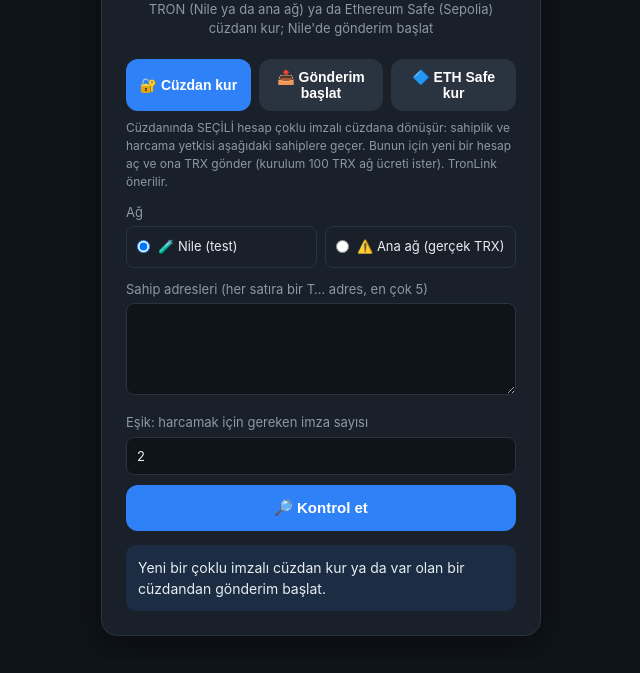
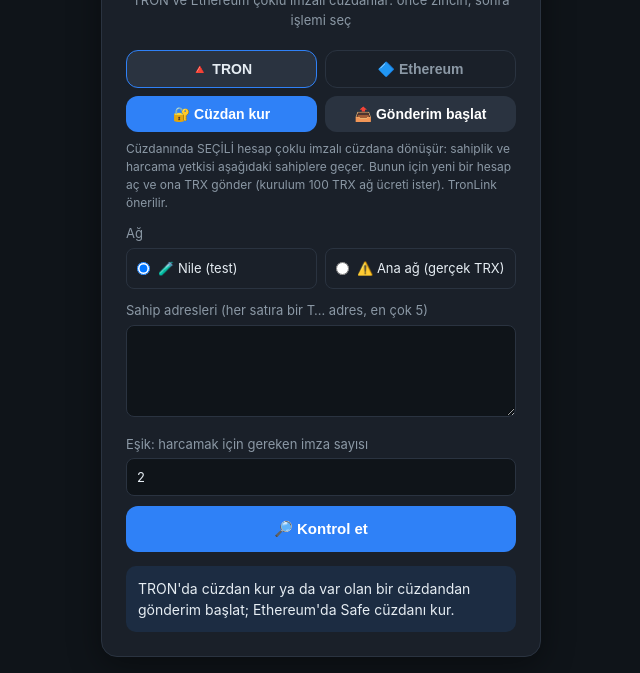
Before and after one commit to yasinqurban/tron-revoke, a plain HTML site: page msig.html in a window 1280 px wide. Shown: the part 140-813 px from the top of the page, without its empty margins (319-959 px from the left). Drawn offline with Linux system fonts and the light colour scheme.

Commit message:
Pick the chain first, then its action, on the multisig page (justlend-dex 1.155.1)

```diff
--- a/msig.html
+++ b/msig.html
@@ -3,7 +3,7 @@
 <head>
 <meta charset="UTF-8">
 <meta name="viewport" content="width=device-width, initial-scale=1.0">
-<title>TRON Çoklu İmza Onayı</title>
+<title>Çoklu İmza Onayı</title>
 <style>
   :root {
     --bg: #0f1419; --card: #1a2029; --border: #2a3340; --text: #e6edf3; --muted: #8b98a5;
@@ -50,6 +50,9 @@
   .tabs { display: flex; gap: 8px; }
   .tabs button { margin-top: 0; padding: 10px; font-size: 14px; background: #2a3340; }
   .tabs button.on { background: var(--blue); }
+  .chains { margin-bottom: 8px; }
+  .chains button { background: transparent; border: 1px solid var(--border); color: var(--muted); }
+  .chains button.on { background: #2a3340; border-color: var(--blue); color: var(--text); }
   label { display: block; color: var(--muted); font-size: 13px; margin-top: 12px; }
   .field { width: 100%; padding: 10px; margin-top: 4px; border-radius: 8px; border: 1px solid var(--border);
            background: #0f1419; color: var(--text); font-size: 13px; font-family: inherit; }
@@ -71,10 +74,14 @@
   <div class="subtitle" id="subtitle">TRON çoklu imza (multisig) cüzdanından transfer</div>
 
   <div id="home" class="hidden">
+    <div class="tabs chains">
+      <button id="chain-tron" onclick="chain('tron')">🔺 TRON</button>
+      <button id="chain-eth" onclick="chain('eth')">🔷 Ethereum</button>
+    </div>
     <div class="tabs">
       <button id="tab-setup" onclick="tab('setup')">🔐 Cüzdan kur</button>
       <button id="tab-start" onclick="tab('start')">📤 Gönderim başlat</button>
-      <button id="tab-eth" onclick="tab('eth')">🔷 ETH Safe kur</button>
+      <button id="tab-eth" onclick="tab('eth')">🔐 Safe cüzdanı kur</button>
     </div>
 
     <div id="setup-area" class="hidden">
@@ -1237,20 +1244,27 @@ async function ethReadBack(S) {          // the Safe itself after the block: own
   throw last;
 }
 
+// Each chain's actions in button order: the chain row lights the chain, the action row shows only its
+// actions. A new chain is a row here plus its chain-<id> button, its tab-<action> buttons and areas.
+const CHAINS = { tron: ["setup", "start"], eth: ["eth"] };
+function chain(name) { tab(CHAINS[name][0]); }
 function tab(name) {
-  for (const t of ["setup", "start", "eth"]) {
+  const own = Object.keys(CHAINS).find(c => CHAINS[c].includes(name));
+  for (const c of Object.keys(CHAINS)) $("chain-" + c).classList.toggle("on", c === own);
+  for (const t of Object.values(CHAINS).flat()) {
     $(t + "-area").classList.toggle("hidden", t !== name);
     $("tab-" + t).classList.toggle("on", t === name);
+    $("tab-" + t).classList.toggle("hidden", !CHAINS[own].includes(t));
   }
   hide("open-area"); hide("copy-area");
 }
-function home() {                       // no link: set up a multisig, or start a transfer from one
+function home() {                       // no link: pick a chain, then set up a multisig or start a transfer
   NET = NETS.nile;
-  $("subtitle").textContent = "TRON (Nile ya da ana ağ) ya da Ethereum Safe (Sepolia) cüzdanı kur; Nile'de gönderim başlat";
+  $("subtitle").textContent = "TRON ve Ethereum çoklu imzalı cüzdanlar: önce zinciri, sonra işlemi seç";
   show("home");
   tab("setup");
   pickNet();                            // a browser that restored the radio also shows its warning
-  setStatus("Yeni bir çoklu imzalı cüzdan kur ya da var olan bir cüzdandan gönderim başlat.", "info");
+  setStatus("TRON'da cüzdan kur ya da var olan bir cüzdandan gönderim başlat; Ethereum'da Safe cüzdanı kur.", "info");
 }
 async function cleanSigs() {            // one signature the chain does not count leaves every later one uncounted
   let s = await signedBy(P.sigs);
```
